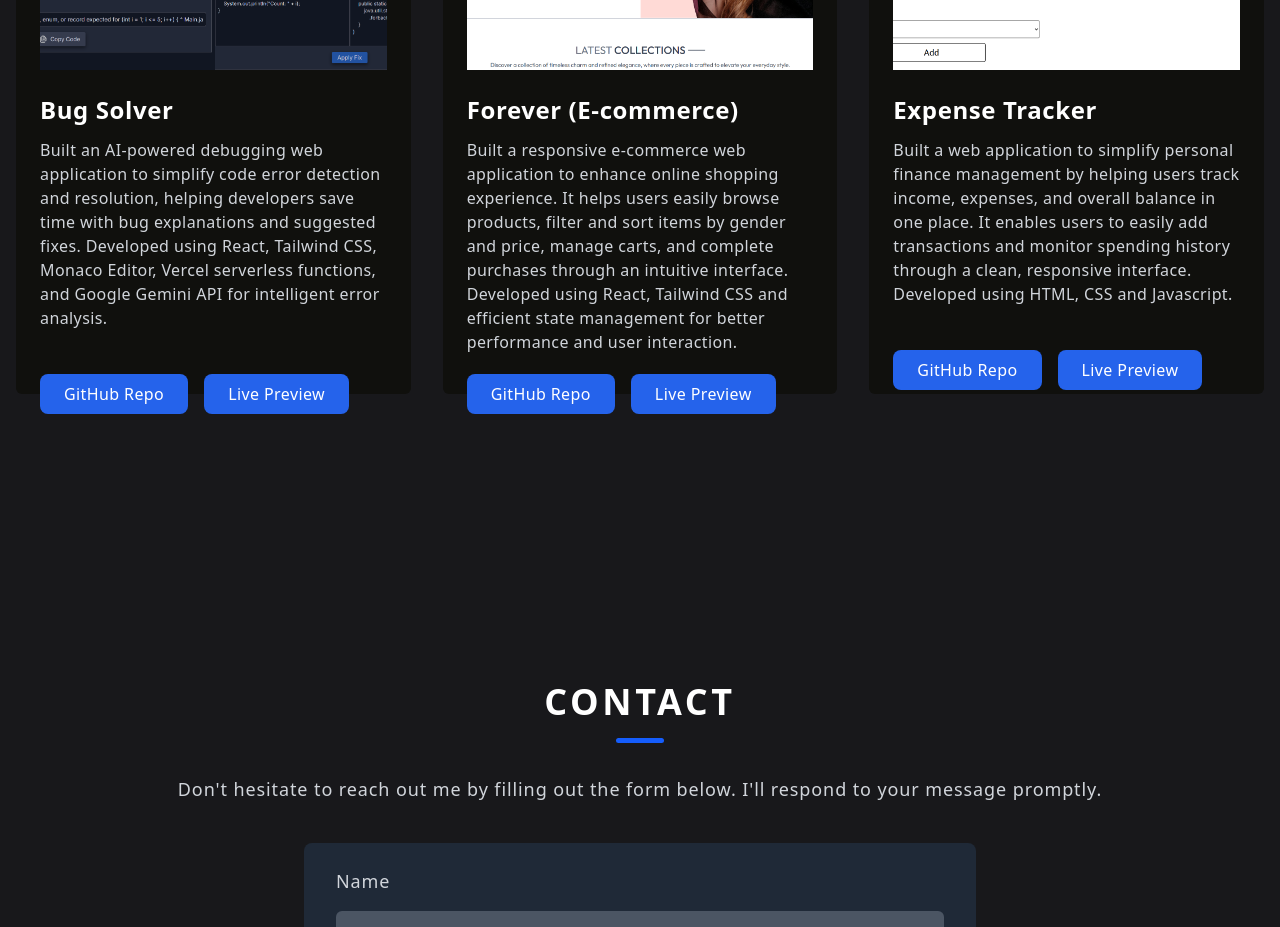
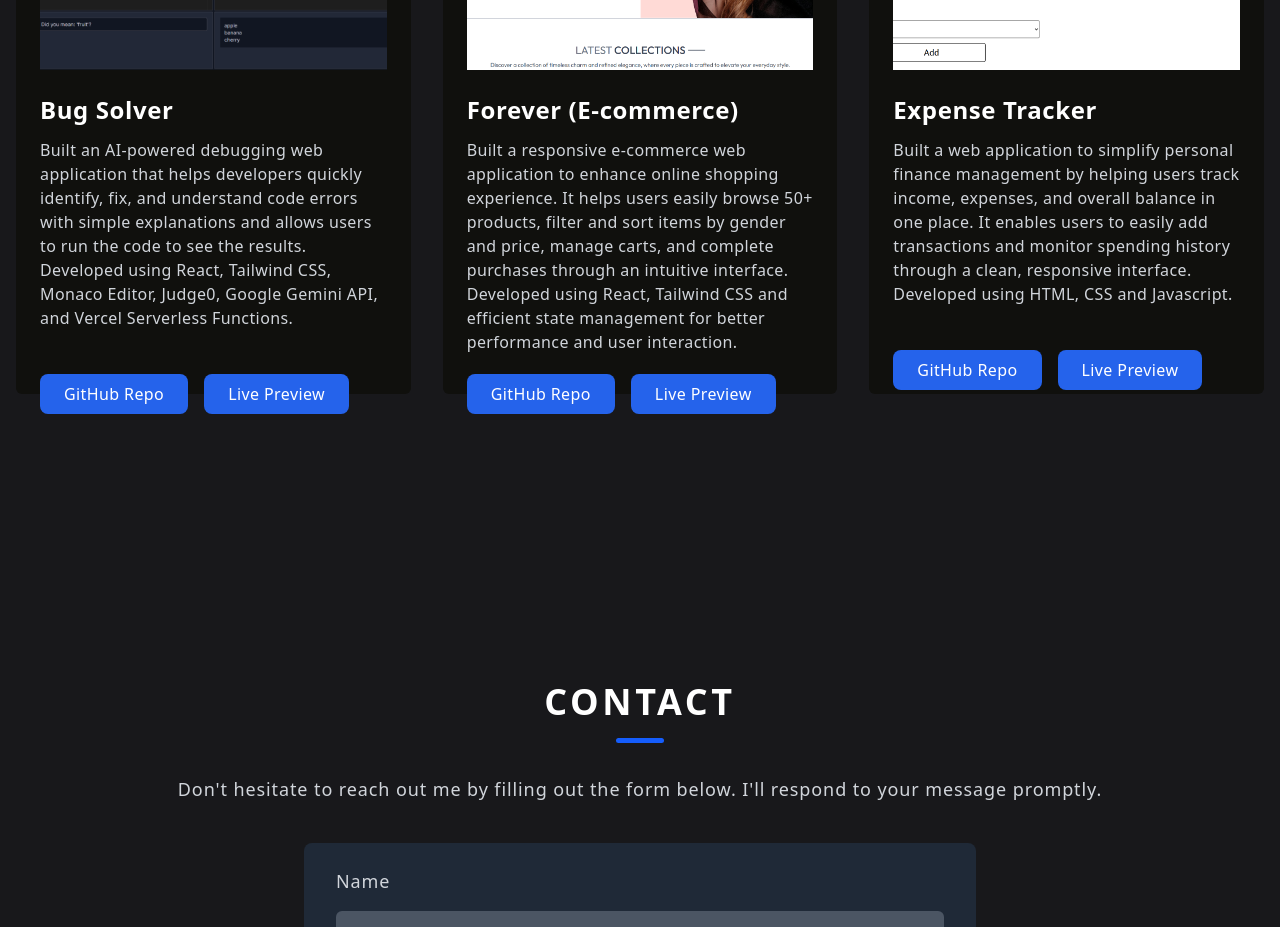
Before and after one commit to Arthi-bot/Portfolio-of-Arthi, a React (Vite) app: page / in a window 1280 px wide. Shown: the part 2080-3007 px from the top of the page. Built offline with nearby package versions, Linux system fonts and the light colour scheme.

Commit message:
updated resume

```diff
--- a/src/Components/Projects.jsx
+++ b/src/Components/Projects.jsx
@@ -17,9 +17,10 @@ const Projects =()=>{
                     <div className="flex flex-col gap-3 py-3">
                         <h3 className="text-lg lg:text-2xl font-bold text-(--primary-text-color) tracking-wide">Bug Solver</h3>
                         <p className="text-sm lg:text-base text-(--secondary-text-color) tracking-wide">
-                            Built an AI-powered debugging web application to simplify code error detection and resolution, helping
-                            developers save time with bug explanations and suggested fixes. Developed using React, Tailwind CSS, Monaco
-                            Editor, Vercel serverless functions, and Google Gemini API for intelligent error analysis.
+                            Built an AI-powered debugging web application that helps developers quickly identify, fix, and understand
+                            code errors with simple explanations and allows users to run the code to see the results.
+                            Developed using React, Tailwind CSS, Monaco Editor, Judge0, Google Gemini API, and Vercel
+                            Serverless Functions.
                             <div className="h-[24px]"></div>
                         </p>
                     </div>
@@ -37,7 +38,7 @@ const Projects =()=>{
                         <h3 className="text-lg lg:text-2xl font-bold text-(--primary-text-color) tracking-wide">Forever (E-commerce)</h3>
                         <p className="text-sm lg:text-base text-(--secondary-text-color) tracking-wide">
                             Built a responsive e-commerce web application to enhance online shopping experience. It helps users easily
-                            browse products, filter and sort items by gender and price, manage carts, and complete purchases through an
+                            browse 50+ products, filter and sort items by gender and price, manage carts, and complete purchases through an
                             intuitive interface. Developed using React, Tailwind CSS and efficient state management for better performance
                             and user interaction.
                         </p>
```
Also changed, not shown: src/assets/Project_1.png, 1 other file (tests, documents, lock files or other folders).
